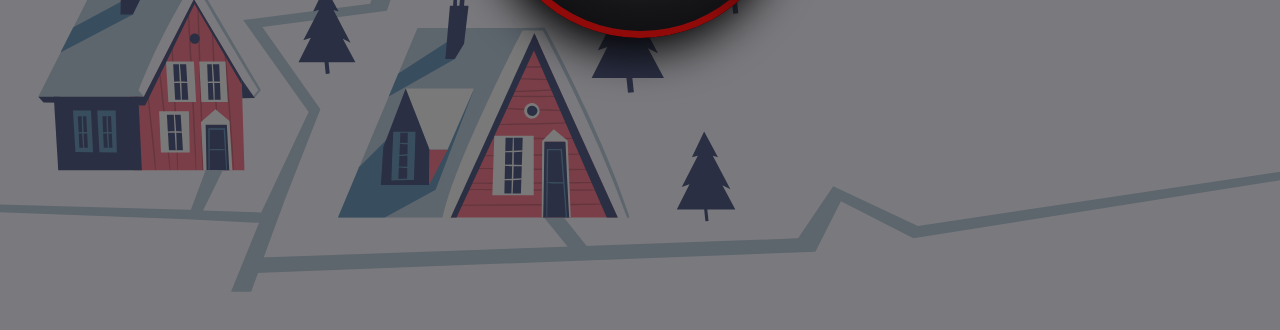
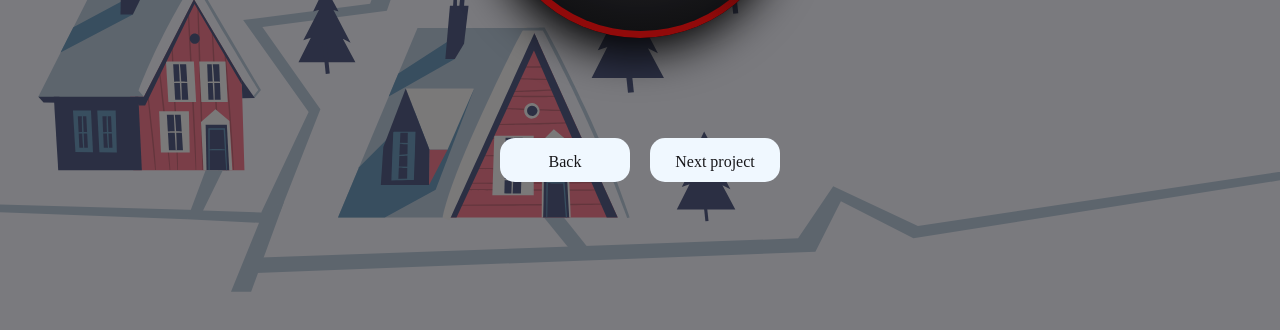
Before and after one commit to JolomiTee/Advent-of-CSS, a plain HTML site: page 1/index.html in a window 1280 px wide. Shown: the part 372-702 px from the top of the page. Drawn offline with Linux system fonts and the light colour scheme; files whose address does not match are found by name.

Commit message:
modified:   1/index.html

```diff
--- a/1/index.html
+++ b/1/index.html
@@ -20,6 +20,10 @@
                 </div>
             </div>
         </div>
+
+        <div class="navigation">
+            <a type="button" role="button" href="../index.html">Back</a>
+            <a type="button" role="button" href="../2/index.html">Next project</a></div>
     </main>
 
 
--- a/1/style.css
+++ b/1/style.css
@@ -97,3 +97,20 @@ button{
 #stopBtn{
     display: none;
 }
+.navigation{
+    display: flex;
+    justify-content: center;
+    align-items: center;
+    gap: 20px;
+}
+.navigation a{
+    padding: 15px;
+    border-radius: 15px;
+    height: 44px;
+    width: 130px;
+    background-color: aliceblue;
+    text-decoration: none;
+    text-align: center;
+    color: #17171A;
+
+}
```
Also changed, not shown: index.html (+1 -1 lines).
